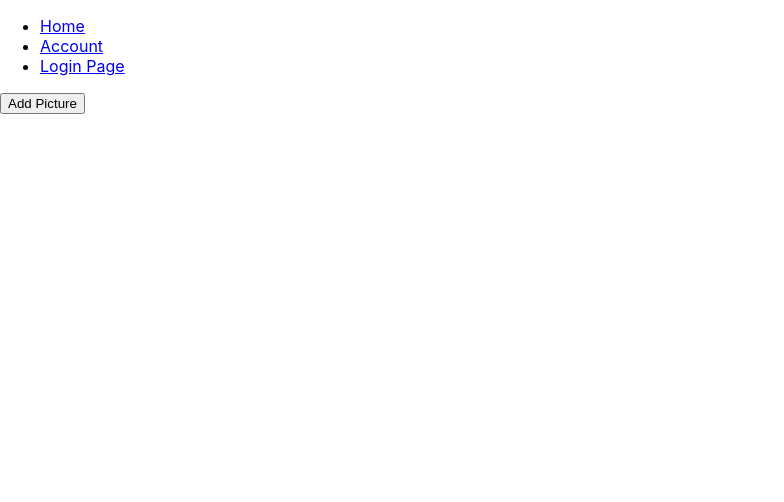
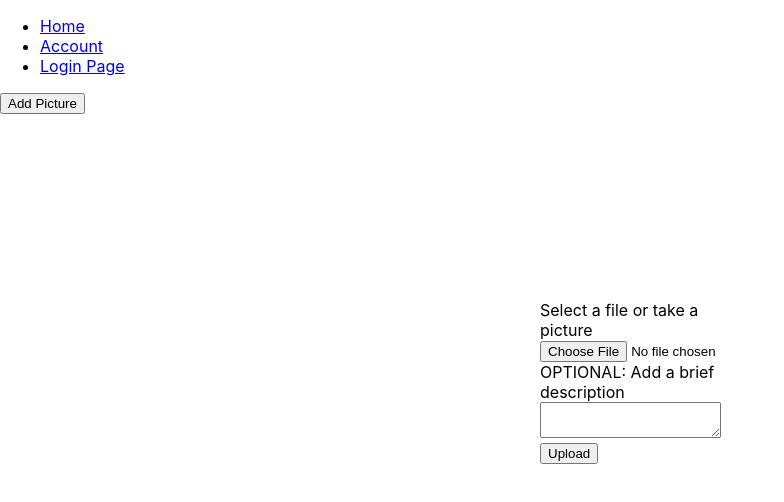
Before and after one commit to nikitasheremet/closetly-frontend, a React (Create React App) app: page / in a window 1280 px wide. Both pictures are taken after a click on the button "Add Picture". Shown: the top 502 px of the page, without its empty margins (0-784 px from the left). Built offline with nearby package versions, Linux system fonts and the light colour scheme.

Commit message:
add initial template for image upload modal

```diff
--- /dev/null
+++ b/src/ImageUpload.css
@@ -0,0 +1,8 @@
+#image-upload-modal {
+  z-index: 100;
+  height: 200px;
+  width: 200px;
+  position: absolute;
+  top: calc((100vh - 200px) / 2);
+  left: calc((100vw - 200px) / 2);
+}
--- /dev/null
+++ b/src/ImageUpload.tsx
@@ -0,0 +1,29 @@
+import { Fragment, useEffect, useState, useRef } from "react";
+import axios from "axios"
+import {
+    Link,
+    useHistory
+  } from "react-router-dom";
+import "./ImageUpload.css"
+
+function ImageUpload() {
+    function uploadImage(e) {
+        e.preventDefault()
+        console.log(e)
+    }
+ return (
+  <div id='image-upload-modal'>
+      <form onSubmit={uploadImage}>
+          <label htmlFor='file-upload'>Select a file or take a picture</label>
+          <input name="clothing-picture" id='file-upload' type="file"></input>
+
+          <label htmlFor="clothing-description">OPTIONAL: Add a brief description</label>
+          <textarea name="clothingDescription" id="clothing-description"></textarea>
+
+          <button type="submit">Upload</button>
+      </form>
+  </div>
+ )
+}
+
+export default ImageUpload;
--- a/src/Main.tsx
+++ b/src/Main.tsx
@@ -1,23 +1,20 @@
 import { Fragment, useEffect, useState, useRef } from "react";
 import axios from "axios"
-
-
 import {
     Link,
     useHistory
   } from "react-router-dom";
+import ImageUpload from "./ImageUpload";
 
 function Main() {
   const [userImages, setUserImages] = useState([])
+  const [isUploadModalShown, toggleUploadModalShownState] = useState(false)
   const fileInput = useRef(null)
   const addPictureClick = () => {
-    fileInput.current.click()
+    toggleUploadModalShownState(true)
   }
   const onFileSubmit = async (e) => {
-    const signature = await axios.get("http://localhost:3000/getSignature")
-    console.log("SIGNATURE IS:", signature.data)
     const fileInputEl = e.target
-    console.log(fileInputEl.files)
     const imageFile = fileInputEl.files[0]
     const formData = new FormData()
     formData.append("file", imageFile);
@@ -25,7 +22,8 @@ function Main() {
 
     const uploadImageResponse = await axios.post("https://api.cloudinary.com/v1_1/decc6odzg/image/upload", formData)
 
-    setUserImages([{url: uploadImageResponse.data.secure_url}])
+
+    setUserImages([...userImages, {url: uploadImageResponse.data.secure_url}])
   }
 
     let history = useHistory();
@@ -68,12 +66,13 @@ function Main() {
         </nav>
       <div>
         <div>
-          <input ref={fileInput} onChange={onFileSubmit} style={{display: "none"}} type="file" id="imageFile" capture="environment" accept="image/*"></input>
+          {/* <input ref={fileInput} onChange={onFileSubmit} style={{display: "none"}} type="file" id="imageFile" capture="environment" accept="image/*"></input> */}
           <button onClick={addPictureClick}>Add Picture</button>
+          {isUploadModalShown && <ImageUpload></ImageUpload>}
         </div>
-        {userImages.map(image => {
+        {/* {userImages.map(image => {
           return (<img key={image.url} src={image.url} width="200px"/>)
-        })}
+        })} */}
       </div>
   </Fragment>
  )
```
